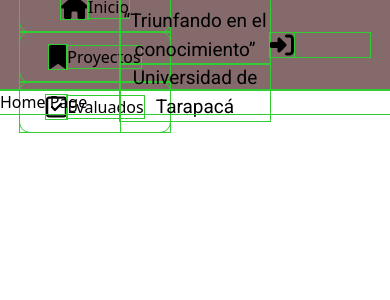
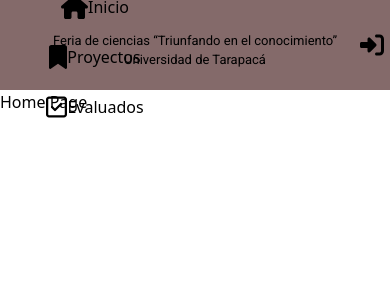
Before and after one commit to IgnacioBarraza/Pe_uta, a React (Vite) app: page /home in a window 390 px wide. Shown: the top 300 px of the page. Built offline with nearby package versions, Linux system fonts and the light colour scheme.

Commit message:
feat: finish the navbar, add responsive to the navbar

```diff
--- a/src/components/NavBar/navbar.css
+++ b/src/components/NavBar/navbar.css
@@ -1,6 +1,6 @@
-* {
+/* * {
   outline: 1px solid limegreen;
-}
+} */
 
 .navbar {
   background-color: #846A6A;
@@ -34,15 +34,63 @@
   flex-grow: 1; /* Hace que el centro crezca para ocupar el espacio restante */
 }
 
-@media (max-width: 1150px) {
+@media (max-width: 1279px) {
   .left-container,
   .center-container,
   .right-container {
     max-width: 100%;
     width: 100px;
   }
-
   .center-container {
     margin-top: 10px;
   }
 }
+
+@media (max-width: 768px) {
+  .left-container,
+  .center-container,
+  .right-container {
+    max-width: 100%;
+    width: 10px;
+  }
+  .center-container {
+    margin-top: 10px;
+  }
+  .title {
+    font-size: 14px;
+  }
+}
+
+@media (max-width: 400px) {
+  .left-container,
+  .center-container,
+  .right-container {
+    max-width: 100%;
+    width: 10px;
+  }
+  .center-container {
+    margin-top: 10px;
+  }
+  .title {
+    font-size: 13px;
+  }
+}
+
+.hamburguer-menu {
+  background-color: #846A6A;
+  padding: 10px;
+  border-radius: 10px;
+}
+
+.menu-nav-btn {
+  width: 140px;
+  height: 50px;
+  border-radius: 5px;
+  padding: 5px;
+}
+
+.menu-nav-btn:hover {
+  background-color: #6b5555;
+  border-bottom: 5px solid #4b4949;
+  border-right: 5px solid #4b4949;
+}
--- a/src/components/NavBar/navbar.tsx
+++ b/src/components/NavBar/navbar.tsx
@@ -1,3 +1,4 @@
+/* eslint-disable react-hooks/exhaustive-deps */
 import { FontAwesomeIcon } from "@fortawesome/react-fontawesome";
 import {
   faBookmark,
@@ -8,15 +9,27 @@
 import { faSquareCheck } from "@fortawesome/free-regular-svg-icons";
 import { Link } from "react-router-dom";
 import "./navbar.css";
-import { useState } from "react";
+import { useEffect, useState } from "react";
 
 export default function Navbar() {
   const iconSize = "xl";
   const [isMenuOpen, setIsMenuOpen] = useState(false);
 
-  const toggleMenu = () => {
-    setIsMenuOpen(!isMenuOpen);
+  const toggleMenu = () => setIsMenuOpen(!isMenuOpen);
+  const handleResize = () => {
+    if (window.innerWidth >= 1280 && isMenuOpen) {
+      setIsMenuOpen(false);
+    }
   };
+  // Add resize event listener
+  useEffect(() => {
+    window.addEventListener("resize", handleResize);
+
+    // Cleanup the event listener on component unmount
+    return () => {
+      window.removeEventListener("resize", handleResize);
+    };
+  }, [isMenuOpen]);
 
   return (
     <>
@@ -26,40 +39,34 @@
           <button className="xl:hidden" onClick={toggleMenu}>
             <FontAwesomeIcon icon={faBars} size={iconSize} />
           </button>
-            <div
-              className={`hidden xl:flex items-center space-x-2 ${
-                isMenuOpen ? "flex-col absolute bg-white" : ""
-              }`}
-            >
+          <div className={`xl:flex items-center ${isMenuOpen ? "flex-col absolute top-24 left-1 hamburguer-menu" : "hidden"}`}>
             <Link to="/home">
-                <button className="nav-btn flex items-center justify-center">
+            {/* nav-btn flex items-center justify-center */}
+              <button className={`xl:flex items-center ${isMenuOpen ? "flex items-start menu-nav-btn mb-2" : "nav-btn flex items-center justify-center"}`}>
                 <FontAwesomeIcon icon={faHome} size={iconSize} />
-                  <span className="font-bold text-lg lg:ml-3 ml-1">Inicio</span>
+                <span className="font-semibold text-lg lg:ml-3 ml-1">Inicio</span>
               </button>
             </Link>
             <Link to="/home/dashboard">
-                <button className="nav-btn ml-1 lg:ml-2 flex items-center justify-center">
+              <button className={`xl:flex items-center ${isMenuOpen ? "flex items-start menu-nav-btn mb-2" : "nav-btn flex items-center justify-center"}`}>
                 <FontAwesomeIcon icon={faBookmark} size={iconSize} />
-                  <span className="font-bold text-lg lg:ml-3 ml-1">
-                    Proyectos
-                  </span>
+                <span className="font-semibold text-lg lg:ml-3 ml-1">Proyectos</span>
               </button>
             </Link>
             <Link to="/evaluated">
-                <button className="nav-btn ml-1 lg:ml-2 flex items-center justify-center">
+            {/* ml-1 lg:ml-2 */}
+              <button className={`xl:flex items-center ${isMenuOpen ? "flex items-start menu-nav-btn" : "nav-btn flex items-center justify-center"}`}>
                 <FontAwesomeIcon icon={faSquareCheck} size={iconSize} />
-                  <span className="font-bold text-lg lg:ml-3 ml-1">
-                    Evaluados
-                  </span>
+                <span className="font-semibold text-lg lg:ml-3 ml-1">Evaluados</span>
               </button>
             </Link>
           </div>
         </div>
         </div>
         <div className="center-container flex justify-center items-center">
-          <div className="title-text text-black pt-2 pl-5 pr-5 flex items-center justify-center h-12">
-            <span>Feria de ciencias “Triunfando en el conocimiento”</span>
-            <span>Universidad de Tarapacá</span>
+          <div className="title-text text-black flex items-center justify-center h-12">
+            <span className="font-semibold title">Feria de ciencias “Triunfando en el conocimiento”</span>
+            <span className="font-semibold title">Universidad de Tarapacá</span>
           </div>
         </div>
         <div className="right-container flex justify-end">
```
Lines whose indentation alone changed are shown as unchanged.
